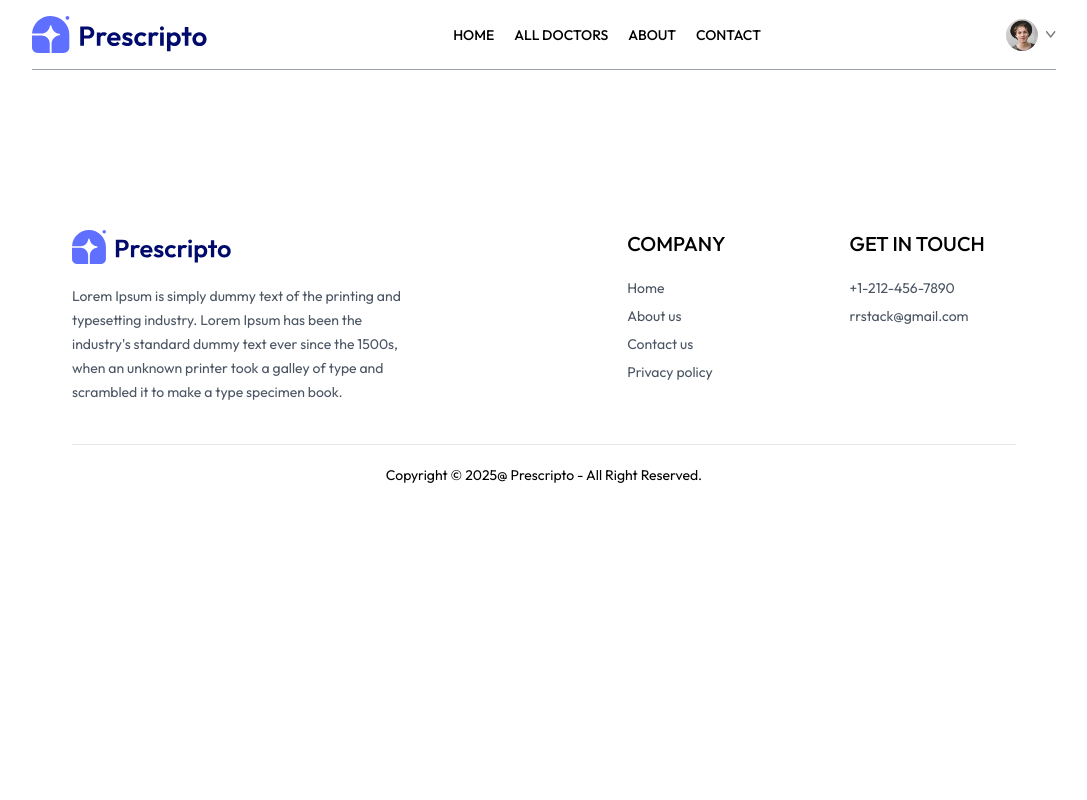
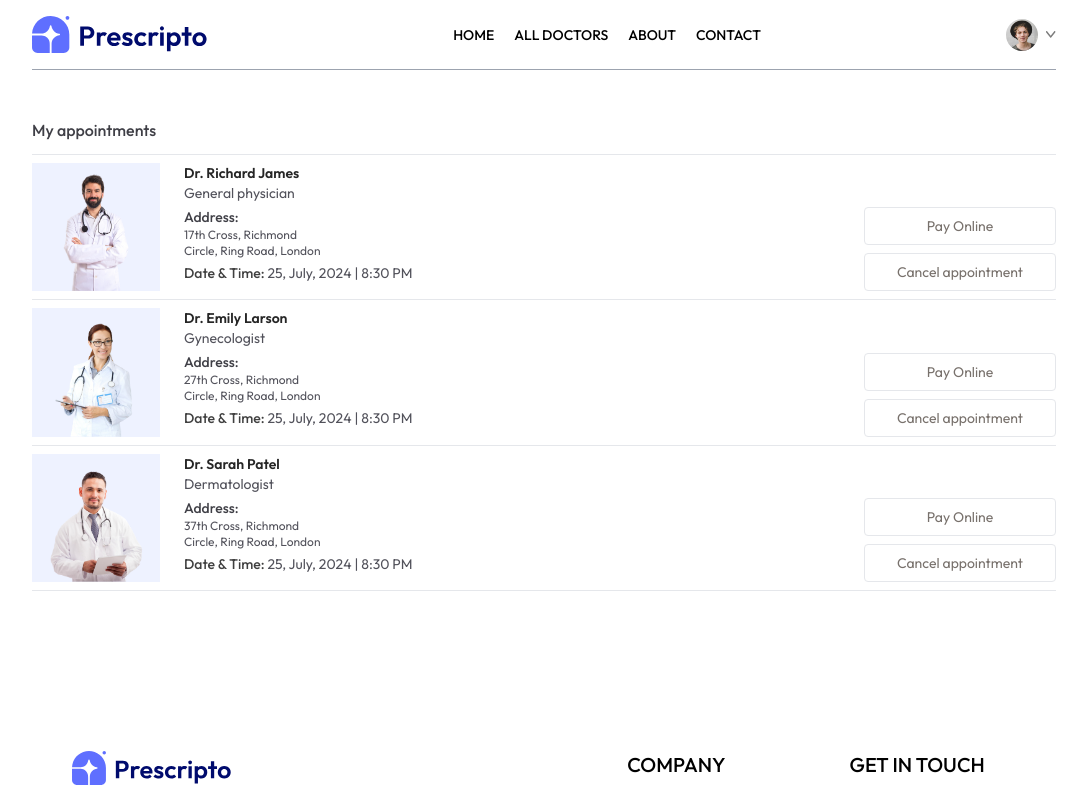
Before and after one commit to riddhampatel/Doctor-Appointment-Booking-System, a React (Vite) app in the folder frontend/: page /my-appointments in a window 1280 px wide. Shown: the top 800 px of the page, without its empty margins (96-1183 px from the left). Built offline with nearby package versions, Linux system fonts and the light colour scheme.

Commit message:
MyAppointment done

```diff
--- a/frontend/src/pages/MyAppointments.jsx
+++ b/frontend/src/pages/MyAppointments.jsx
@@ -1,8 +1,38 @@
-import React from 'react'
+import React, { useContext } from 'react'
+import {AppContext} from '../context/AppContext'
 
 const MyAppointments = () => {
+
+  const { doctors } = useContext(AppContext)
+
   return (
-    <div></div>
+    <div>
+      <p className='pb-3 mt-12 font-medium text-zinc-700 border-b'>My appointments</p>
+      <div>
+        {doctors.slice(0,3).map((item, index)=>(
+          <div className='grid grid-cols-[1fr_2fr] gap-4 sm:flex sm:gap-6 py-2 border-b' key={index}>
+            <div>
+              <img className='w-32 bg-indigo-50' src={item.image} alt="" />
+            </div>
+            <div className='flex-1 text-sm text-zinc-600'>
+              <p className='text-neutral-800 font-semibold'>{item.name}</p>
+              <p>{item.speciality}</p>
+              <p className='text-zinc-700 font-medium mt-1'>Address:</p>
+              <p className='text-xs'>{item.address.line1}</p>
+              <p className='text-xs'>{item.address.line2}</p>
+              <p className='text-sm mt-1'><span className='text-sm text-neutral-700 font-medium' >Date & Time:</span> 25, July, 2024 | 8:30 PM</p>
+            </div>
+              <div>
+
+              </div>
+              <div className='flex flex-col gap-2 justify-end'>
+                <button className='text-sm text-stone-500 text-center sm:min-w-48 py-2 border rounded hover:bg-primary hover:text-white transition-all duration-300'>Pay Online</button>
+                <button className='text-sm text-stone-500 text-center sm:min-w-48 py-2 border rounded hover:bg-red-600 hover:text-white transition-all duration-300'>Cancel appointment</button>
+              </div>
+            </div>
+        ))}
+      </div>
+    </div>
   )
 }
 
```
Also changed, not shown: frontend/src/pages/MyProfile.jsx (+31 -12 lines).
